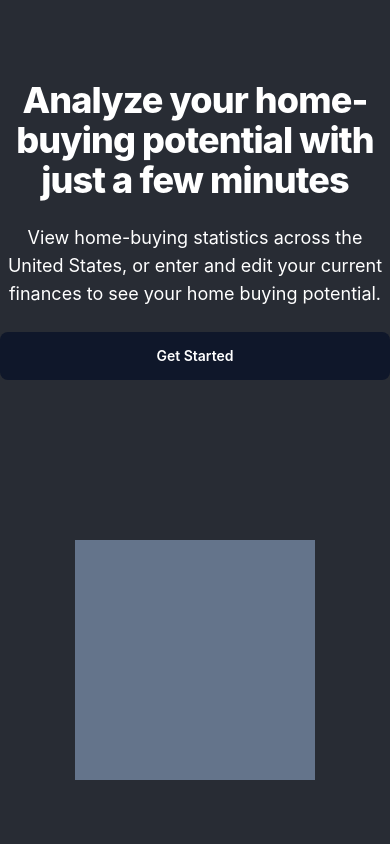
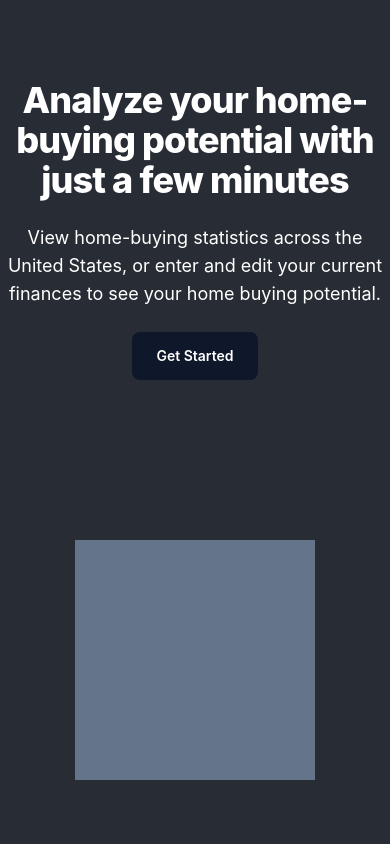
Before and after one commit to Seligmann/hackutd-x-fannie-mae, a React (Create React App) app: page / in a window 390 px wide. Shown: the top 844 px of the page. Built offline with nearby package versions, Linux system fonts and the light colour scheme; the HTML template or start-up script is replaced by a standard one.

Commit message:
Organized start button, added scroll-into-view effect

```diff
--- a/src/App.js
+++ b/src/App.js
@@ -1,6 +1,8 @@
 import './App.css';
 import firebase from 'firebase/compat/app';
 import 'firebase/compat/firestore';
+import StartButton from './StartButton.js';
+import {useRef} from 'react';
 
 const firebaseConfig = {
     apiKey: "AIzaSyBl_iuClcP2JLNYlMsim_M9GkUp3Ob6moo",
@@ -15,18 +17,22 @@ firebase.initializeApp(firebaseConfig);
 // const db = firebase.firestore();
 
 const App = () => {
+    const div = useRef(null);
+
     return (
-        <div className="App">
+        <div className="App space-y-1000" ref={div}>
             <div className="App-header">
                 <div className="relative max-w-5xl mx-auto pt-20 sm:pt-24 lg:pt-32"><h1
                     className="font-extrabold text-4xl sm:text-5xl lg:text-6xl tracking-tight text-center text-white">Analyze
                     your home-buying potential with just a few minutes</h1><p
                     className="mt-6 text-lg text-center max-w-3xl mx-auto text-white">View home-buying statistics across
                     the United States, or enter and edit your current finances to see your home buying potential.</p>
-                    <div className="mt-6 sm:mt-10 flex justify-center space-x-6 text-sm"><a
-                        className="bg-slate-900 hover:bg-slate-700 focus:outline-none focus:ring-2 focus:ring-slate-400 focus:ring-offset-2 focus:ring-offset-slate-50 text-white font-semibold h-12 px-6 rounded-lg w-full flex items-center justify-center sm:w-auto dark:bg-sky-500 dark:highlight-white/20 dark:hover:bg-sky-400"
-                        href="/placeholder">Get Started</a>
-                    </div>
+                </div>
+                <StartButton div={div}/>
+                <div className={"pt-40 pb-20 px-20 space-x-20 flex flex-row"}>
+                    <div className={"w-60 h-60 bg-slate-500"}></div>
+                    <div className={"w-60 h-60 bg-slate-500"}></div>
+                    <div className={"w-60 h-60 bg-slate-500"}></div>
                 </div>
                 <div className={"pt-40 pb-20 px-20 space-x-20 flex flex-row"}>
                     <div className={"w-60 h-60 bg-slate-500"}></div>
--- /dev/null
+++ b/src/StartButton.js
@@ -0,0 +1,22 @@
+import {useEffect, useState} from "react";
+
+const StartButton = ({div}) => {
+    const [clicked, setClicked] = useState(false);
+
+    useEffect(() => {
+        if (clicked) {
+            div.current.scrollIntoView({behavior: "smooth", block: "end"});
+            setClicked(false);
+        }
+    }, [clicked, div]);
+
+    return (
+        <div className="mt-6 sm:mt-10 flex justify-center space-x-6 text-sm"><a
+            className="bg-slate-900 hover:bg-slate-700 focus:outline-none focus:ring-2 focus:ring-slate-400 focus:ring-offset-2 focus:ring-offset-slate-50 text-white font-semibold h-12 px-6 rounded-lg w-full flex items-center justify-center sm:w-auto dark:bg-sky-500 dark:highlight-white/20 dark:hover:bg-sky-400"
+            onClick={() => setClicked(true)}
+        >Get Started</a>
+        </div>
+    );
+}
+
+export default StartButton;
```
